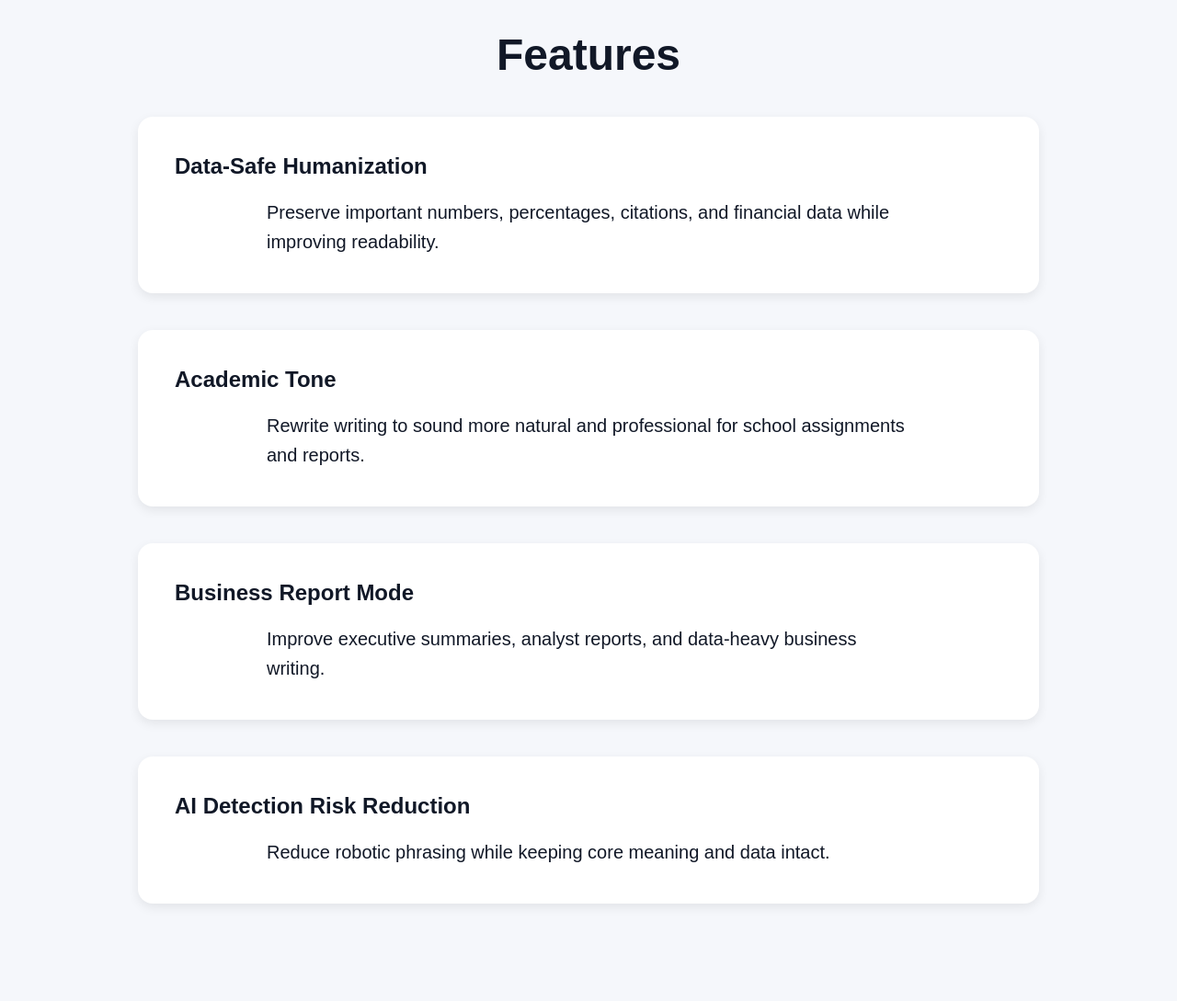
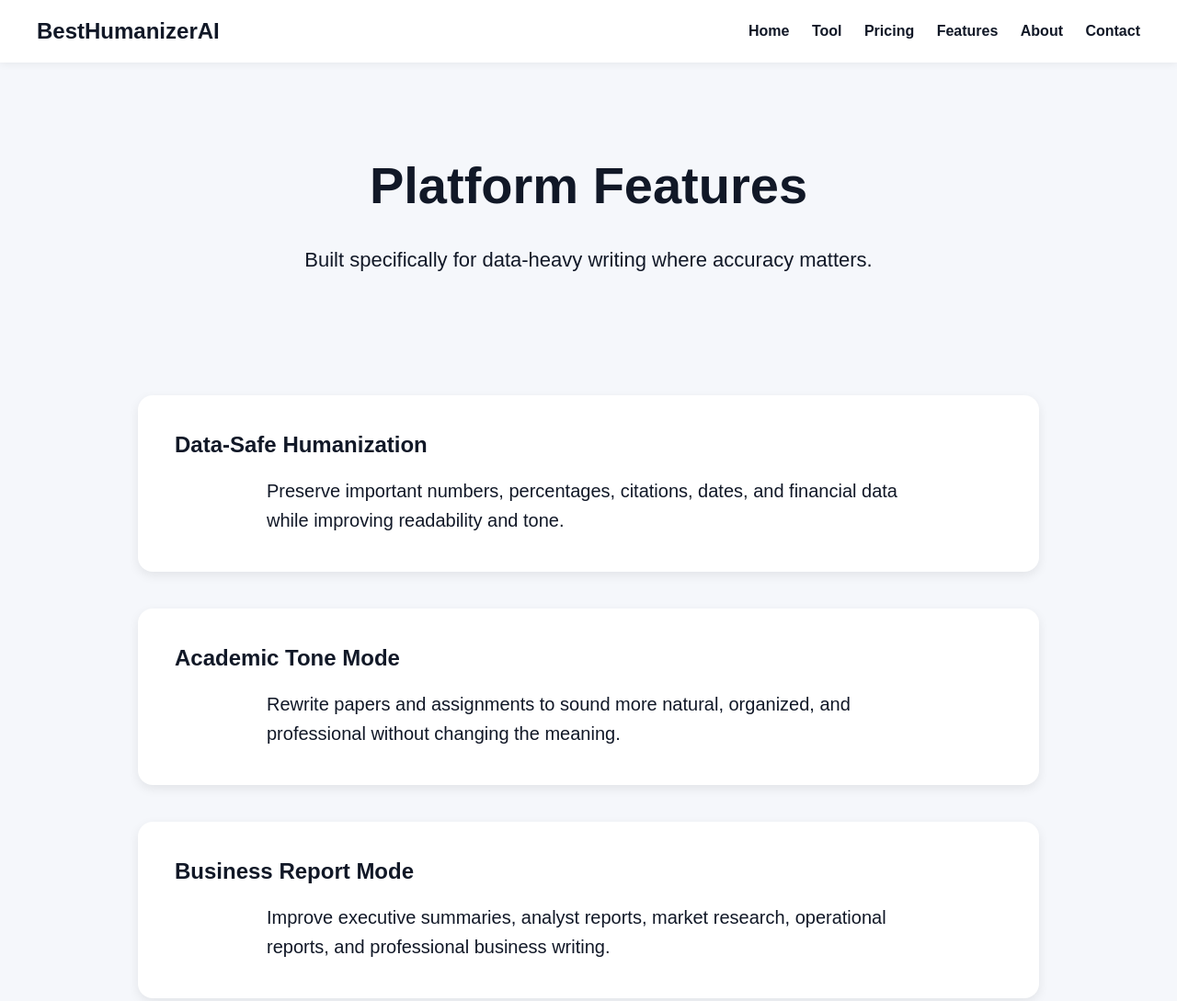
Before and after one commit to karlijc92/besthumanizerai, a plain HTML site: page features.html in a window 1280 px wide. Shown: the top 1089 px of the page at 92% size. Before the commit the page ends 1023 px from the top, so only its background shows below. Drawn offline with Linux system fonts and the light colour scheme.

Commit message:
Update features.html

```diff
--- a/features.html
+++ b/features.html
@@ -11,24 +11,49 @@
 
 <body>
 
-  <h1>Features</h1>
+  <nav class="navbar">
+
+    <div class="logo">
+      BestHumanizerAI
+    </div>
+
+    <div class="nav-links">
+      <a href="index.html">Home</a>
+      <a href="tool.html">Tool</a>
+      <a href="pricing.html">Pricing</a>
+      <a href="features.html">Features</a>
+      <a href="about.html">About</a>
+      <a href="contact.html">Contact</a>
+    </div>
+
+  </nav>
+
+  <section class="hero">
+
+    <h1>Platform Features</h1>
+
+    <p>
+      Built specifically for data-heavy writing where accuracy matters.
+    </p>
+
+  </section>
 
   <div class="pricing-box">
 
     <h2>Data-Safe Humanization</h2>
 
     <p>
-      Preserve important numbers, percentages, citations, and financial data while improving readability.
+      Preserve important numbers, percentages, citations, dates, and financial data while improving readability and tone.
     </p>
 
   </div>
 
   <div class="pricing-box">
 
-    <h2>Academic Tone</h2>
+    <h2>Academic Tone Mode</h2>
 
     <p>
-      Rewrite writing to sound more natural and professional for school assignments and reports.
+      Rewrite papers and assignments to sound more natural, organized, and professional without changing the meaning.
     </p>
 
   </div>
@@ -38,7 +63,17 @@
     <h2>Business Report Mode</h2>
 
     <p>
-      Improve executive summaries, analyst reports, and data-heavy business writing.
+      Improve executive summaries, analyst reports, market research, operational reports, and professional business writing.
+    </p>
+
+  </div>
+
+  <div class="pricing-box">
+
+    <h2>Executive Summary Rewriting</h2>
+
+    <p>
+      Simplify dense information into cleaner executive-level communication while preserving key findings and metrics.
     </p>
 
   </div>
@@ -48,7 +83,17 @@
     <h2>AI Detection Risk Reduction</h2>
 
     <p>
-      Reduce robotic phrasing while keeping core meaning and data intact.
+      Reduce repetitive robotic phrasing patterns and improve readability while keeping core meaning intact.
+    </p>
+
+  </div>
+
+  <div class="pricing-box">
+
+    <h2>Citation-Safe Support</h2>
+
+    <p>
+      Designed to avoid inventing fake citations or changing important referenced information.
     </p>
 
   </div>
```
